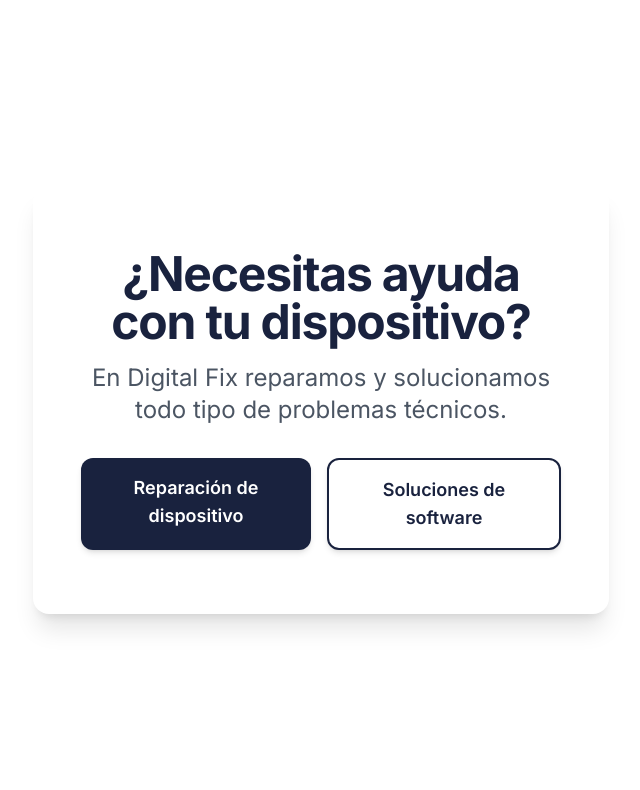
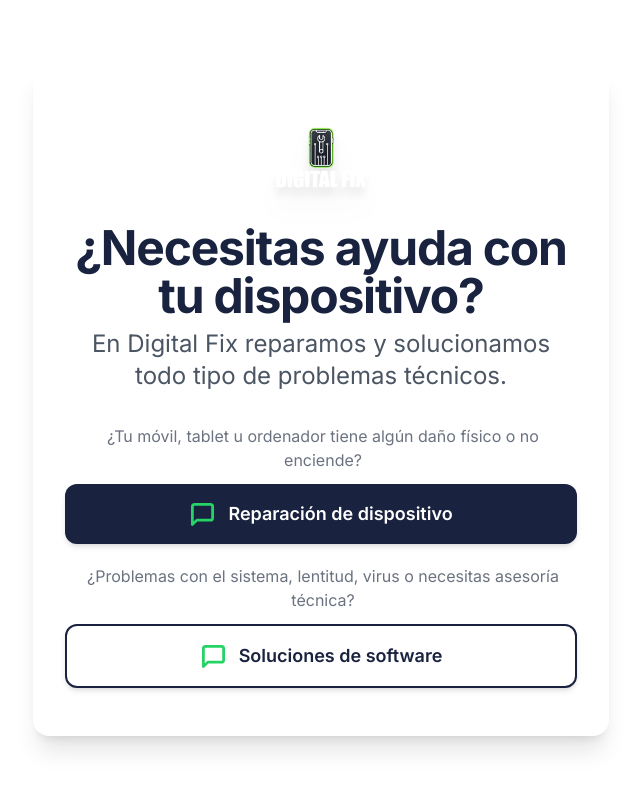
Before and after one commit to lolikoala/digital-fix-contacto-rapido, a React (Vite) app: page / in a window 1280 px wide. Shown: the top 790 px of the page, without its empty margins (319-959 px from the left). Built offline with nearby package versions, Linux system fonts and the light colour scheme.

Commit message:
Add button descriptions and WhatsApp icons
Add descriptions above the buttons and WhatsApp icons to improve user experience.

```diff
--- a/src/pages/Index.tsx
+++ b/src/pages/Index.tsx
@@ -1,38 +1,63 @@
 
-// Landing principal "Digital Fix" - sólo los elementos necesarios según petición
+import { MessageSquare } from "lucide-react";
 
 const BOTON1_URL = "https://wa.me/34625370710"; // Reparación de dispositivo
 const BOTON2_URL = "https://wa.me/34625242647"; // Soluciones de software
 
+const whatsappColor = "#25D366";
+
 const Index = () => {
   return (
     <main className="min-h-screen flex items-center justify-center bg-grey-DEFAULT font-inter px-4">
-      <section className="w-full max-w-xl bg-white rounded-2xl shadow-xl py-12 px-6 md:py-16 md:px-12 flex flex-col items-center">
-        <h1 className="text-3xl sm:text-4xl lg:text-5xl text-primary font-bold mb-4 text-center tracking-tight">
+      <section className="w-full max-w-xl bg-white rounded-2xl shadow-xl py-8 px-4 sm:py-12 sm:px-8 flex flex-col items-center">
+        {/* Logo */}
+        <img
+          src="/lovable-uploads/7c5dff4d-f3c5-4bfc-8a83-bd374cd00da7.png"
+          alt="Logo Digital Fix"
+          className="w-32 sm:w-36 mb-4 drop-shadow-xl"
+          style={{ borderRadius: 16 }}
+        />
+        <h1 className="text-3xl sm:text-4xl lg:text-5xl text-primary font-black mb-2 text-center tracking-tight">
           ¿Necesitas ayuda con tu dispositivo?
         </h1>
         <p className="text-xl sm:text-2xl text-gray-600 mb-8 text-center">
           En Digital Fix reparamos y solucionamos todo tipo de problemas técnicos.
         </p>
-        <div className="flex flex-col sm:flex-row gap-4 w-full">
+        <div className="flex flex-col gap-5 w-full">
+          {/* Reparación de dispositivo */}
+          <div className="flex flex-col gap-2 w-full">
+            <span className="text-base text-gray-500 pl-1 mb-1 text-left sm:text-center">
+              ¿Tu móvil, tablet u ordenador tiene algún daño físico o no enciende?
+            </span>
             <a
               href={BOTON1_URL}
               target="_blank"
               rel="noopener noreferrer"
-            className="flex-1 text-lg font-semibold px-6 py-4 rounded-xl bg-primary text-white hover:bg-primary/90 focus-visible:ring-2 focus-visible:ring-accent transition-all shadow-md text-center"
+              className="flex items-center justify-center gap-3 text-lg font-semibold px-6 py-4 rounded-xl bg-primary text-white hover:bg-primary/90 focus-visible:ring-2 focus-visible:ring-accent transition-all shadow-md text-center w-full"
               style={{ minWidth: 0 }}
+              aria-label="Contactar WhatsApp reparación"
             >
+              <MessageSquare size={27} color={whatsappColor} strokeWidth={2.5} />
               Reparación de dispositivo
             </a>
+          </div>
+          {/* Soluciones de software */}
+          <div className="flex flex-col gap-2 w-full">
+            <span className="text-base text-gray-500 pl-1 mb-1 text-left sm:text-center">
+              ¿Problemas con el sistema, lentitud, virus o necesitas asesoría técnica?
+            </span>
             <a
               href={BOTON2_URL}
               target="_blank"
               rel="noopener noreferrer"
-            className="flex-1 text-lg font-semibold px-6 py-4 rounded-xl border-2 border-primary text-primary hover:bg-primary hover:text-white focus-visible:ring-2 focus-visible:ring-accent transition-all shadow-md text-center bg-white"
+              className="flex items-center justify-center gap-3 text-lg font-semibold px-6 py-4 rounded-xl border-2 border-primary text-primary hover:bg-primary hover:text-white focus-visible:ring-2 focus-visible:ring-accent transition-all shadow-md text-center w-full bg-white"
               style={{ minWidth: 0 }}
+              aria-label="Contactar WhatsApp software"
             >
+              <MessageSquare size={27} color={whatsappColor} strokeWidth={2.5} />
               Soluciones de software
             </a>
+          </div>
         </div>
       </section>
     </main>
```
Also changed, not shown: public/lovable-uploads/7c5dff4d-f3c5-4bfc-8a83-bd374cd00da7.png (added). Lines whose indentation alone changed are shown as unchanged.
